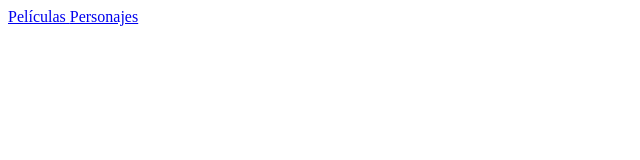
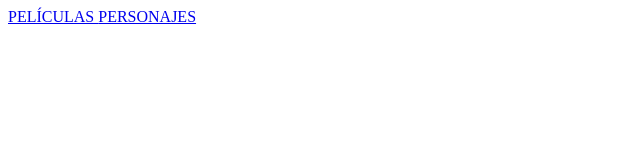
Before and after one commit to guccho6w9/Challenge, a Next.js app in the folder challenge-star-wars/: page /navbar in a window 1280 px wide. Shown: the top 160 px of the page, without its empty margins (0-640 px from the left). Built offline with nearby package versions, Linux system fonts and the light colour scheme.

Commit message:
add(-): changed navbar button color

```diff
--- a/challenge-star-wars/src/pages/navbar.js
+++ b/challenge-star-wars/src/pages/navbar.js
@@ -6,10 +6,10 @@ const Navbar = () => {
             {/* Botones para ver películas y personajes */}
             <div className="flex space-x-4">
                 <Link href="/films/films" legacyBehavior>
-                    <a className="hover:text-gray-300"> Películas </a>
+                    <a className="text-gray-300 hover:text-white font-bold"> PELÍCULAS </a>
                 </Link>
                 <Link href="/character/characters" legacyBehavior>
-                    <a className="hover:text-gray-300"> Personajes </a>
+                    <a className="text-gray-300 hover:text-white font-bold"> PERSONAJES </a>
                 </Link>
             </div>
 
```
